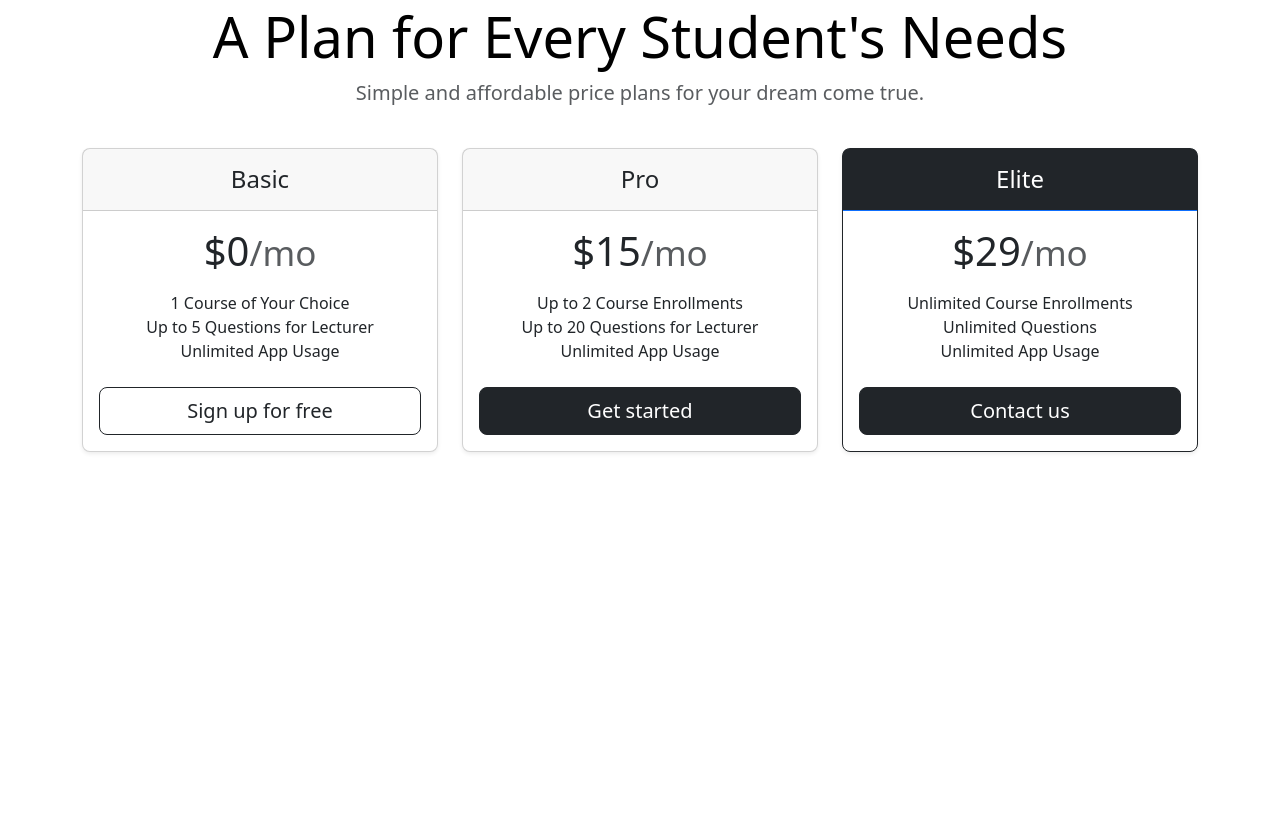
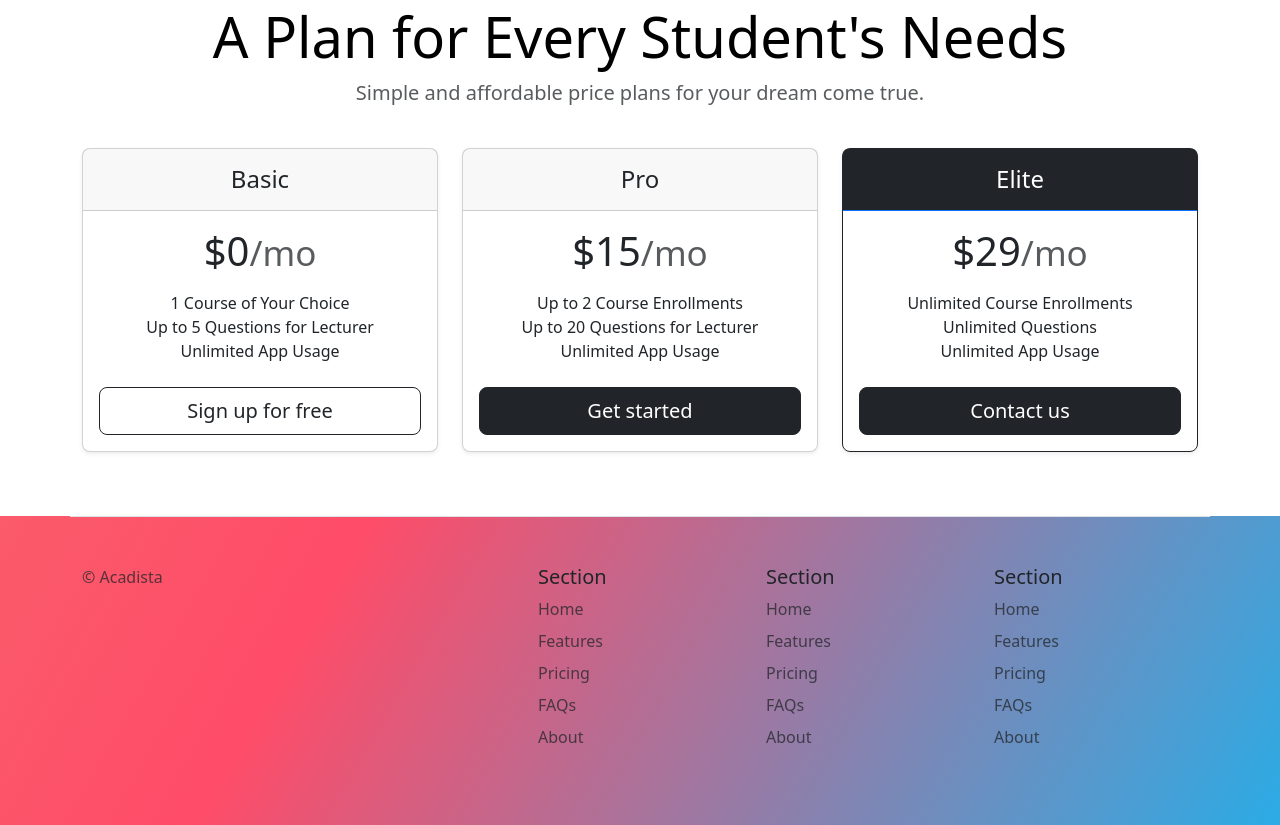
Before and after one commit to mariam-alaa20031/Acadista, a plain HTML site: page index.html in a window 1280 px wide. Shown: the part 1520-2345 px from the top of the page. Before the commit the page ends 2036 px from the top, so only its background shows below. Drawn offline with nearby package versions, Linux system fonts and the light colour scheme.

Commit message:
add footer

```diff
--- a/index.html
+++ b/index.html
@@ -170,6 +170,56 @@
             </div>
             </main>
       </section>
+
+      <section id="footer" class="gradient-background pb-1">
+        <div class="container ">
+          <footer class="row row-cols-1 row-cols-sm-2 row-cols-md-5 py-5  border-top"  >
+            <div class="col mb-3 pt-0 " style="position: relative;" >
+              <a href="/" class="d-flex align-items-center mb-3 link-body-emphasis text-decoration-none">
+                <svg class="bi me-2" width="40" height="32"><use xlink:href="#bootstrap"></use></svg>
+              </a>
+              <p  class="text-body-secondary" style="position: absolute; top:0">© Acadista</p>
+            </div>
+
+            <div class="col mb-3">
+
+            </div>
+
+            <div class="col mb-3">
+              <h5>Section</h5>
+              <ul class="nav flex-column">
+                <li class="nav-item mb-2"><a href="#" class="nav-link p-0 text-body-secondary">Home</a></li>
+                <li class="nav-item mb-2"><a href="#" class="nav-link p-0 text-body-secondary">Features</a></li>
+                <li class="nav-item mb-2"><a href="#" class="nav-link p-0 text-body-secondary">Pricing</a></li>
+                <li class="nav-item mb-2"><a href="#" class="nav-link p-0 text-body-secondary">FAQs</a></li>
+                <li class="nav-item mb-2"><a href="#" class="nav-link p-0 text-body-secondary">About</a></li>
+              </ul>
+            </div>
+
+            <div class="col mb-3">
+              <h5>Section</h5>
+              <ul class="nav flex-column">
+                <li class="nav-item mb-2"><a href="#" class="nav-link p-0 text-body-secondary">Home</a></li>
+                <li class="nav-item mb-2"><a href="#" class="nav-link p-0 text-body-secondary">Features</a></li>
+                <li class="nav-item mb-2"><a href="#" class="nav-link p-0 text-body-secondary">Pricing</a></li>
+                <li class="nav-item mb-2"><a href="#" class="nav-link p-0 text-body-secondary">FAQs</a></li>
+                <li class="nav-item mb-2"><a href="#" class="nav-link p-0 text-body-secondary">About</a></li>
+              </ul>
+            </div>
+
+            <div class="col mb-3">
+              <h5>Section</h5>
+              <ul class="nav flex-column">
+                <li class="nav-item mb-2"><a href="#" class="nav-link p-0 text-body-secondary">Home</a></li>
+                <li class="nav-item mb-2"><a href="#" class="nav-link p-0 text-body-secondary">Features</a></li>
+                <li class="nav-item mb-2"><a href="#" class="nav-link p-0 text-body-secondary">Pricing</a></li>
+                <li class="nav-item mb-2"><a href="#" class="nav-link p-0 text-body-secondary">FAQs</a></li>
+                <li class="nav-item mb-2"><a href="#" class="nav-link p-0 text-body-secondary">About</a></li>
+              </ul>
+            </div>
+          </footer>
+        </div>
+      </section>
     <script src="https://cdn.jsdelivr.net/npm/bootstrap@5.3.3/dist/js/bootstrap.bundle.min.js" integrity="sha384-YvpcrYf0tY3lHB60NNkmXc5s9fDVZLESaAA55NDzOxhy9GkcIdslK1eN7N6jIeHz" crossorigin="anonymous"></script>
 </body>
 
```
